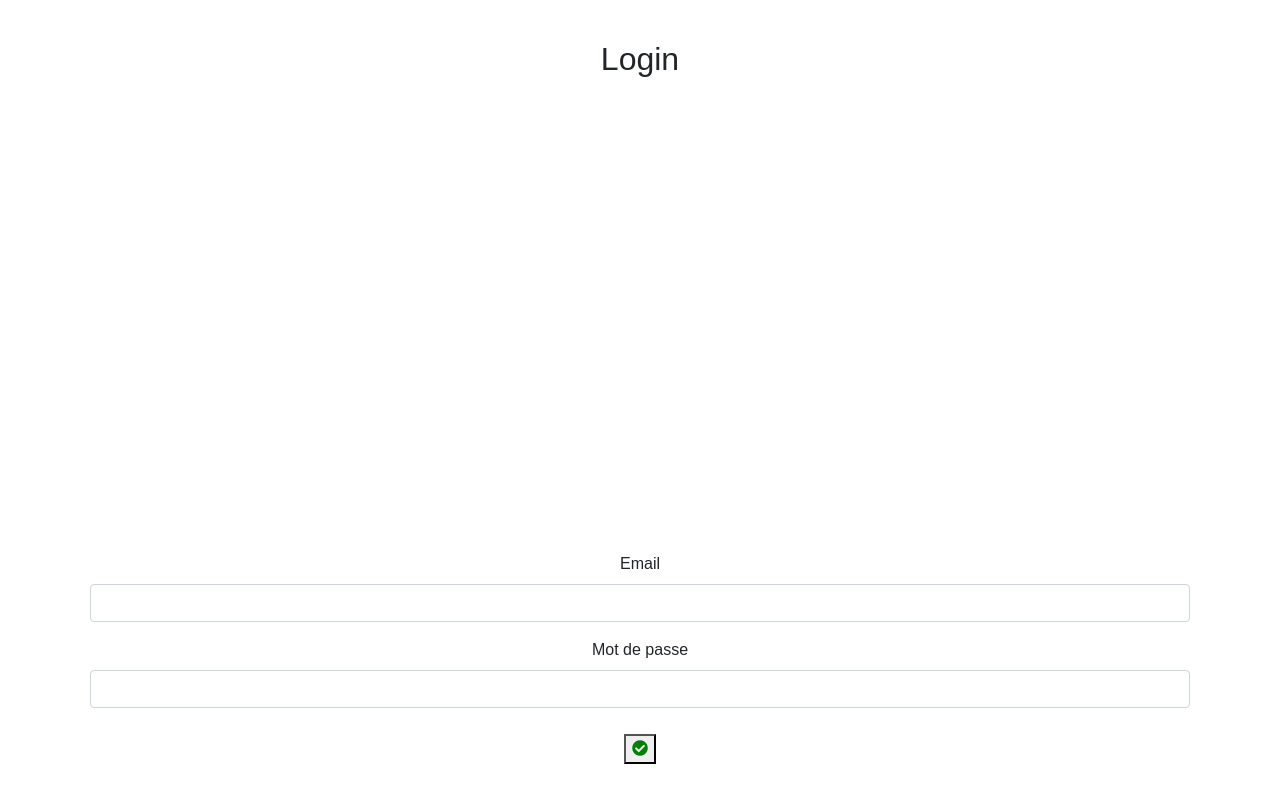
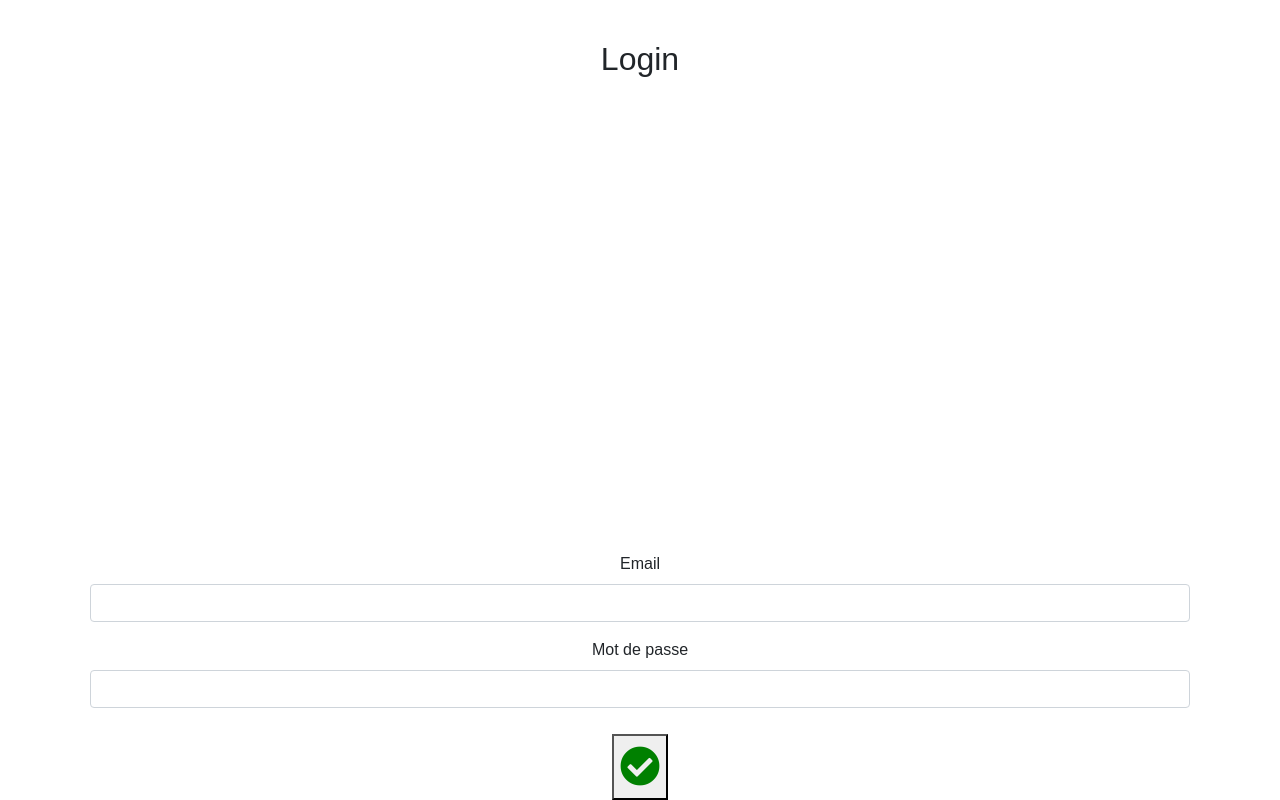
Before and after one commit to ekarious/hackalove, a React (Create React App) app: page /login in a window 1280 px wide. Shown: the part 472-1272 px from the top of the page. Before the commit the page ends 1236 px from the top, so only its background shows below. Built offline with nearby package versions, Linux system fonts and the light colour scheme.

Commit message:
Changement css Bouton

```diff
--- a/src/components/BoutonValider.css
+++ b/src/components/BoutonValider.css
@@ -1,3 +1,4 @@
 .bouton-valider {
   color: green;
+  font-size: 250%;
 }
```
